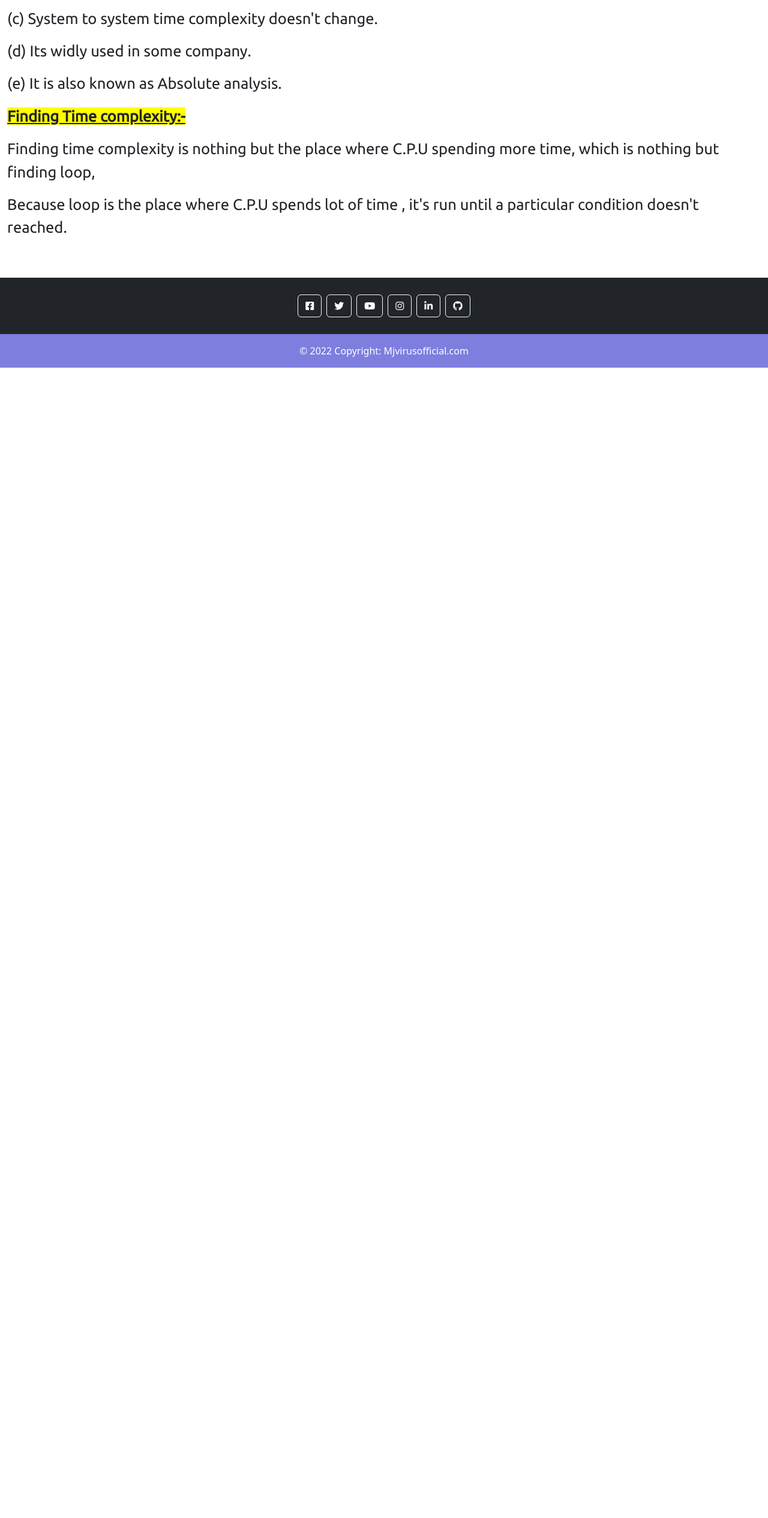
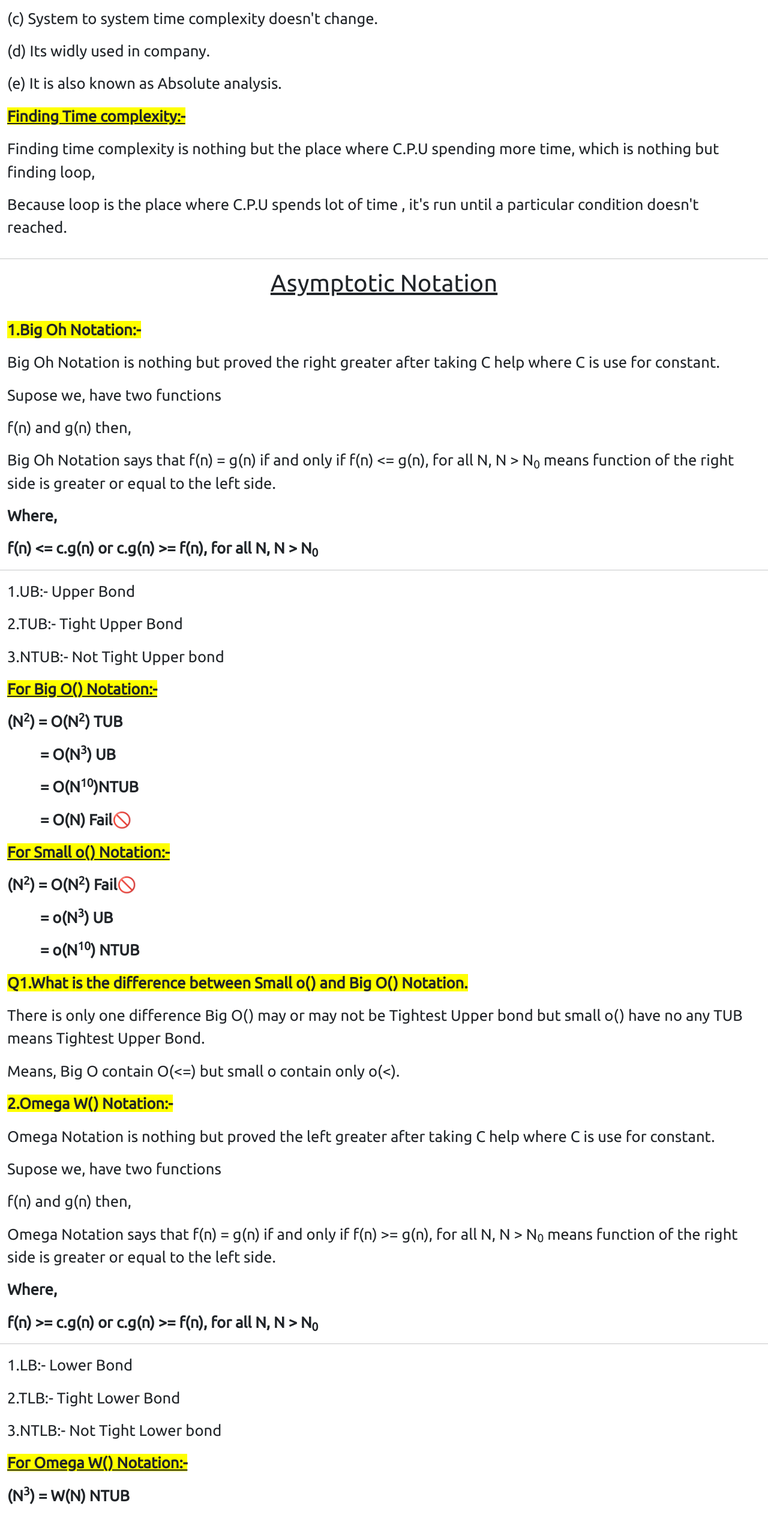
Before and after one commit to Mjvirusofficial/MY-PORTFOLIO, a React (Create React App) app: page /algoritham in a window 1280 px wide. Shown: the part 2713-5244 px from the top of the page at 60% size. Before the commit the page ends 3326 px from the top, so only its background shows below. Built offline with nearby package versions, Linux system fonts and the light colour scheme.

Commit message:
Algoritham

```diff
--- a/src/Pages/Study/Algoritham.js
+++ b/src/Pages/Study/Algoritham.js
@@ -51,6 +51,8 @@ function Algoritham() {
                     <p>4. Testing posible test cases.</p>
                     <p>5. Implementation.</p>
                     <p>6. Analysing it's time & space.</p>
+
+
                 </div>
             </div>
 
@@ -107,7 +109,7 @@ function Algoritham() {
                     <p>(a) It is independent on language of a compiler and type of hardware (C.P.U)</p>
                     <p>(b) It will give approx answer.</p>
                     <p>(c) System to system time complexity doesn't change.</p>
-                  <p>(d) Its widly used in some company.</p>
+                    <p>(d) Its widly used in company.</p>
                     <p>(e) It is also known as Absolute analysis.</p>
                 </div>
             </div>
@@ -120,9 +122,154 @@ function Algoritham() {
                     <p>Because loop is the place where C.P.U spends lot of time , it's run until a particular condition doesn't reached.</p>
                 </div>
             </div>
+            <hr />
+            <div className="container">
+                <h1 className="heading"><u>Asymptotic Notation</u></h1>
+            </div>
+
+            <div className="container-fluid">
+                <div className="row detail">
+                    <p><b className="main">1.Big Oh Notation:-</b></p>
+                    <p>Big Oh Notation is nothing but proved the right greater after taking C help where C is use for constant.</p>
+                    <p>Supose we, have two functions</p>
+                    <p>f(n) and g(n) then,</p>
+                    <p>Big Oh Notation says that f(n) = g(n) if and only if  f(n) {'<='} g(n), for all N, N {'>'} N<sub>0</sub>  means function of the right side is greater or equal to the left side.</p>
+                    <p><b>Where,</b></p>
+                    <p><b>f(n) {'<'}= c.g(n) or c.g(n) {'>'}= f(n), for all N, N {'>'} N<sub>0</sub></b></p>
+                    <hr />
+                    <p>1.UB:- Upper Bond</p>
+                    <p>2.TUB:- Tight Upper Bond</p>
+                    <p>3.NTUB:- Not Tight Upper bond</p>
+                    <p><b className="main"><u>For Big O() Notation:-</u></b></p>
+                    <p><b>(N<sup>2</sup>) = O(N<sup>2</sup>) TUB</b></p>
+                    <p><b style={{ marginLeft: '55px' }}>= O(N<sup>3</sup>) UB</b></p>
+                    <p><b style={{ marginLeft: '55px' }}> = O(N<sup>10</sup>)NTUB</b></p>
+                    <p><b style={{ marginLeft: '55px' }}>= O(N) Fail🚫</b></p>
+
+                    <p><b className="main"><u>For Small o() Notation:-</u></b></p>
+                    <p><b>(N<sup>2</sup>) = O(N<sup>2</sup>) Fail🚫</b></p>
+                    <p><b style={{ marginLeft: '55px' }}>= o(N<sup>3</sup>) UB</b></p>
+                    <p><b style={{ marginLeft: '55px' }}> = o(N<sup>10</sup>) NTUB</b></p>
+
+                    <p><b className="main">Q1.What is the difference between Small o() and Big O() Notation.</b></p>
+                    <p>There is only one difference Big O() may or may not be Tightest Upper bond but small o() have no any TUB means Tightest Upper Bond.</p>
+                    <p>Means, Big O contain O({'<='}) but small o contain only o({'<'}).
+                    </p>
 
 
 
+
+                    <p><b className="main">2.Omega W() Notation:- </b></p>
+
+                    <p>Omega Notation is nothing but proved the left greater after taking C help where C is use for constant.</p>
+                    <p>Supose we, have two functions</p>
+                    <p>f(n) and g(n) then,</p>
+                    <p>Omega Notation says that f(n) = g(n) if and only if  f(n) {'>='} g(n), for all N, N {'>'} N<sub>0</sub>  means function of the right side is greater or equal to the left side.</p>
+                    <p><b>Where,</b></p>
+                    <p><b>f(n) {'>'}= c.g(n) or c.g(n) {'>'}= f(n), for all N, N {'>'} N<sub>0</sub></b></p>
+                    <hr />
+                    <p>1.LB:- Lower Bond</p>
+                    <p>2.TLB:- Tight Lower Bond</p>
+                    <p>3.NTLB:- Not Tight Lower bond</p>
+                    <p><b className="main"><u>For Omega W() Notation:-</u></b></p>
+                    <p><b>(N<sup>3</sup>) = W(N<sup></sup>) NTUB</b></p>
+                    <p><b style={{ marginLeft: '55px' }}>= W(N<sup>2</sup>) LB</b></p>
+                    <p><b style={{ marginLeft: '55px' }}> = W(N<sup>3</sup>)TLB</b></p>
+                    <p><b style={{ marginLeft: '55px' }}>= W(N<sup>4</sup>) Fail🚫</b></p>
+
+                    <p><b className="main"><u>For Omega w() Notation:-</u></b></p>
+                    <p><b>(N<sup>3</sup>) = w(N<sup></sup>) NTUB</b></p>
+                    <p><b style={{ marginLeft: '55px' }}>= w(N<sup>2</sup>) LB</b></p>
+                    <p><b style={{ marginLeft: '55px' }}> = w(N<sup>3</sup>)Fail🚫</b></p>
+
+                    <p><b className="main">Q1.What is the difference between Small w() and Big W() Notation.</b></p>
+                    <p>Here also,</p>
+                    <p> There is only one difference Big W() have may or may not be Tightest lower bond but small o() have no any TLB means Tightest Lower Bond.</p>
+
+
+                    <p><b className="main">3.Thetha Notation:-</b></p>
+                    <p>The meaning of theta notation is using constant proved that left bigger sometimes and also proved right bigger sometimes.</p>
+                    <p>In other words Thetha notation says that proved right greater by taking C/1 help and also proved left greater by taking C/2 help.</p>
+                    <p><b>Where,</b></p>
+                    <p><b>f(n) {'<'}= c/1.g(n) and f(n) {'>'}= c/2.g(n)
+                    </b></p>
+                    <hr />
+                    <p><b className="main">Complexity classes:-</b></p>
+                    <p>1.Constant  <span style={{ marginLeft: '40px' }}>  = </span>&nbsp; &nbsp; O(1)</p>
+                    <p>2.Logarithmic  <span style={{ marginLeft: '10px' }}>= &nbsp; &nbsp; O(logN)</span> </p>
+                    <p>3.Linear       <span style={{ marginLeft: '71px' }}>= &nbsp; &nbsp; O(logN)</span> </p>
+                    <p>4.Quadratic  <span style={{ marginLeft: '32px' }}>= &nbsp; &nbsp; O(N<sup>2</sup>)</span> </p>
+                    <p>6.Polynomial   <span style={{ marginLeft: '18px' }}>= &nbsp; &nbsp; O(N<sup>c</sup>) where, C {'>'} 0</span> </p>
+                    <p>7.Exponential   <span style={{ marginLeft: '10px' }}>= &nbsp; &nbsp; O(C<sup>n</sup>) where, C {'>'} 1</span> </p>
+
+                </div>
+            </div>
+            <hr />
+            <div className="container">
+                <h1 className="heading"><u>Basic of Divide and Conquer
+                </u></h1>
+            </div>
+
+            <div className="container-fluid">
+                <div className="row detail">
+                    <p><b className='main'>Topic we have to covered in BDC:-</b></p>
+                    <p>1.Recursion</p>
+                    <p>2.Recurrence Relation</p>
+                    <p>3.Recurrence Relation solving</p>
+                    <p><ul>
+                        <li>Substitution Method</li>
+                        <li>Recurrsive Tree 🌲</li>
+                        <li>Master Theorem</li>
+                    </ul></p>
+                    <p><b className="main">1.Recursion:-</b> Repeatedly doing same task to solve any given problem is called Recursion. Or you can say A function calling that itself again and again to solve a particular problem is known as Recursion.</p>
+                    <p>In other words Recursion is nothing but solving the big problems in terms of small problems.</p>
+                    <p><b className="">For Example:-</b></p>
+                    <p>Supose, you have to find the factorial of 6.</p>
+                    <p>then, if you make function to find the factorial the you have write the algoritham in those way where function called itself to find answer of given problem.</p>
+                    <p>function fact(n){' {'}</p>
+                    <p>&nbsp;  if(n == 1) return 1;</p>
+                    <p>&nbsp; return n * fact(n-1)</p>
+                    <p>{'}'}</p>
+
+                    <p><b className="main">See here function fact() that calling itself again and again to find the factorial.</b></p>
+                    <hr />
+                    <div className="container">
+                        <h1 className="heading"><u>Some more thing about Recursion</u></h1>
+                    </div>
+                    <p>One thing is Recursion work on Stack means, LIFO that is nothing but Last in first out.</p>
+                    <p>When function is called and not be excuted then value going to wating stage and wait to excute.</p>
+                    <p>So, here in first call value pushes on stack and occupied space and when the function is excuted means its poped from stack.</p>
+                    <p>Then we can say LOFO Means "Last in first out".</p>
+                    <p>For example factorial function when called it pused on Stack because factorial(6) is waiting for factorial (5) and factorial (5) is waiting for factorial (4) and.............. But when reached in factorial (1) not wait for result it's directly executed because factorial (1) is 1.</p>
+                    <p>Every Recursive program should have termination condition, otherwise the stack overflow error message will come.</p>
+                    <p>To execute recursive program we are using stack data structures.</p>
+                    <p><b className="main">Q.1 When Recursion is calling from one function to another then what will be change?</b></p>
+                    <p><ul>
+                        <li>Name of the function</li>
+                        <li>Recurrence relation </li>
+                        <li>Value of Parameters</li>
+                    </ul></p>
+                    <p>Only value of parameters will change when one function call to another function.</p>
+                    <p>The number of stack unit utilised while recursive program is running is known as Depths.</p>
+                    <p>In other words Depth is a occupied space of the stack unit while recursive program is running means calling again and again.</p>
+                    <p>Recursive program are beneficial to user but not to computer.</p>
+
+                </div>
+            </div>
+
+
+            {/*
+            <hr />
+            <div className="container">
+                <h1 className="heading"><u>Basic of Divide and Conquer
+                </u></h1>
+            </div>
+
+            <div className="container-fluid">
+                <div className="row detail">
+
+                </div>
+            </div> */}
 
 
 
```
Lines whose indentation alone changed are shown as unchanged.
